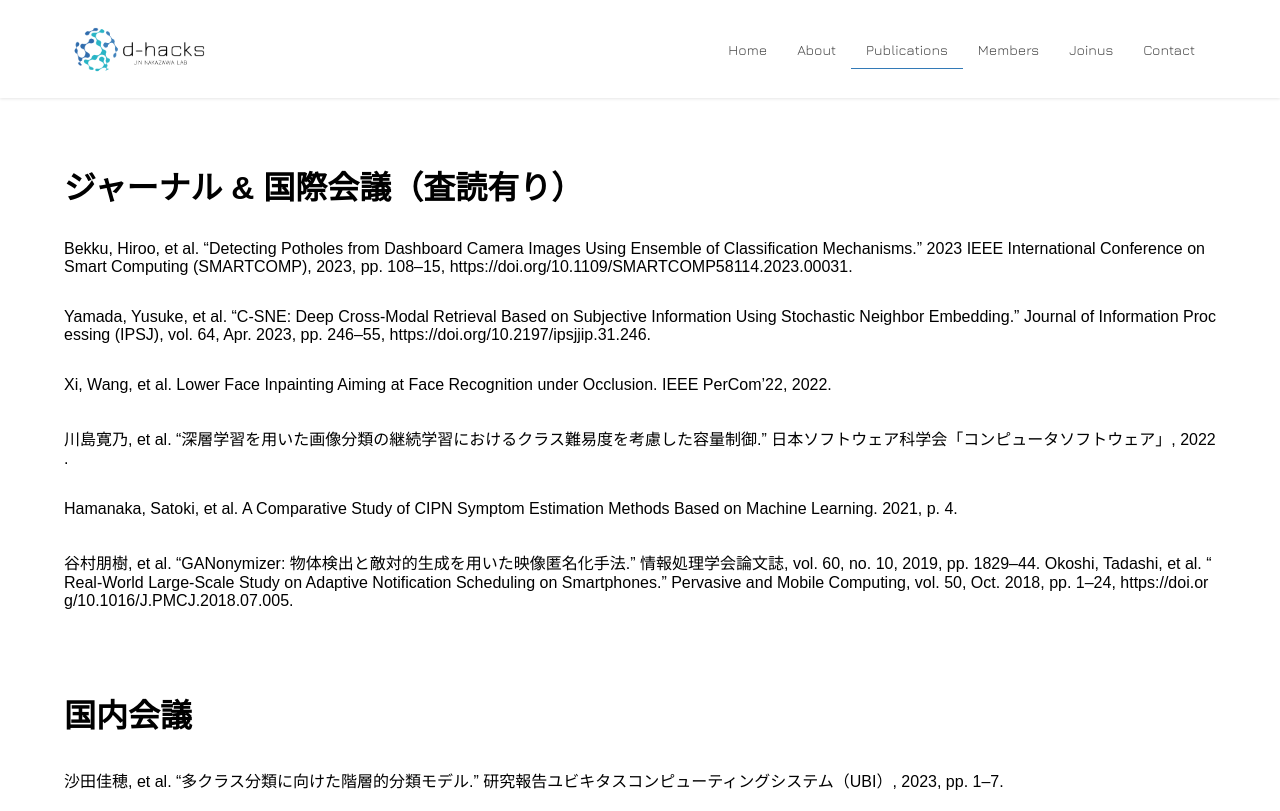
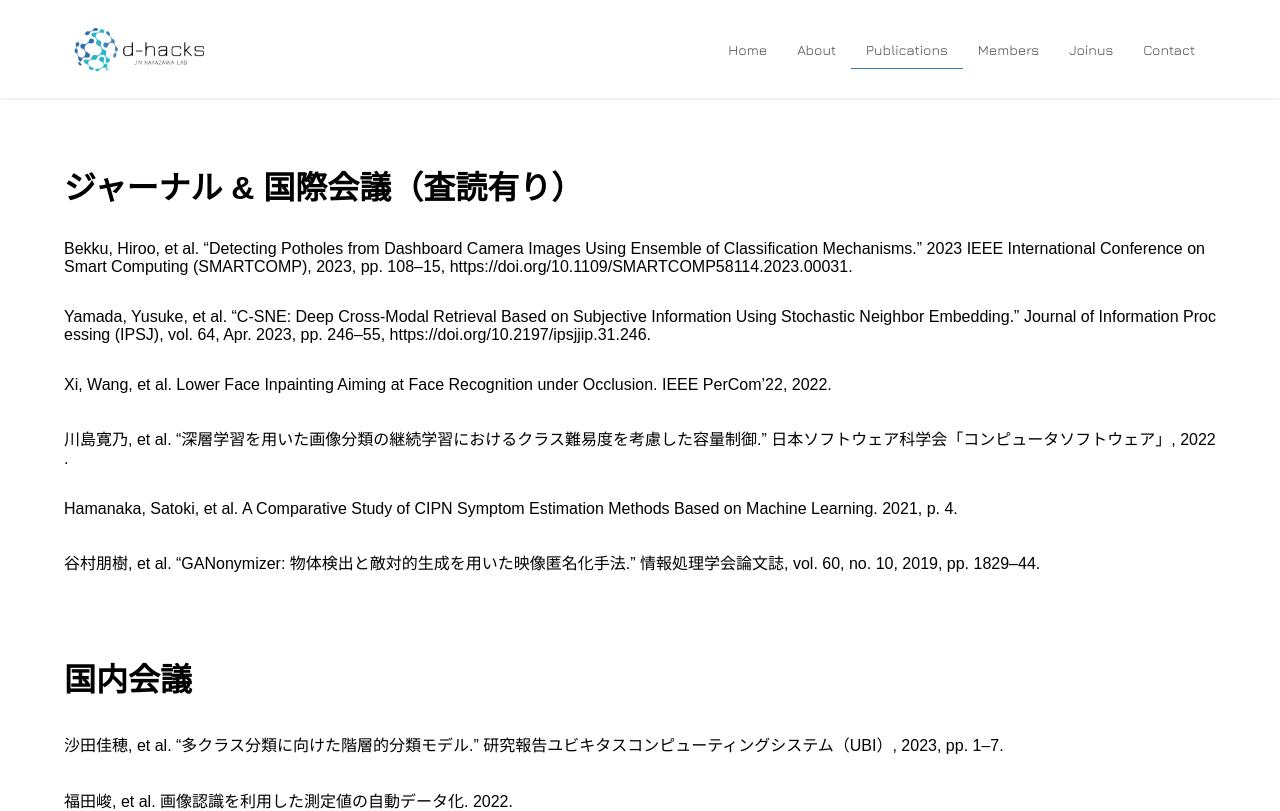
Before and after one commit to nkzwlab/dhacks-site, a Vue app: page /publications in a window 1280 px wide. Shown: the top 811 px of the page. Built offline with nearby package versions, Linux system fonts and the light colour scheme.

Commit message:
fixed an unnecessary text

```diff
--- a/src/views/PublicationView.vue
+++ b/src/views/PublicationView.vue
@@ -14,9 +14,7 @@
     <p>Hamanaka, Satoki, et al. A Comparative Study of CIPN Symptom Estimation Methods Based on Machine Learning. 2021,
       p. 4.</p>
     <p>谷村朋樹, et al. “GANonymizer: 物体検出と敵対的生成を用いた映像匿名化手法.” 情報処理学会論文誌, vol. 60, no. 10,
-      2019, pp. 1829–44.
-      Okoshi, Tadashi, et al. “Real-World Large-Scale Study on Adaptive Notification Scheduling on Smartphones.”
-      Pervasive and Mobile Computing, vol. 50, Oct. 2018, pp. 1–24, https://doi.org/10.1016/J.PMCJ.2018.07.005.</p>
+      2019, pp. 1829–44.</p>
 
     <h1>国内会議</h1>
     <p>沙田佳穂, et al. “多クラス分類に向けた階層的分類モデル.” 研究報告ユビキタスコンピューティングシステム（UBI）, 2023, pp. 1–7.</p>
```
